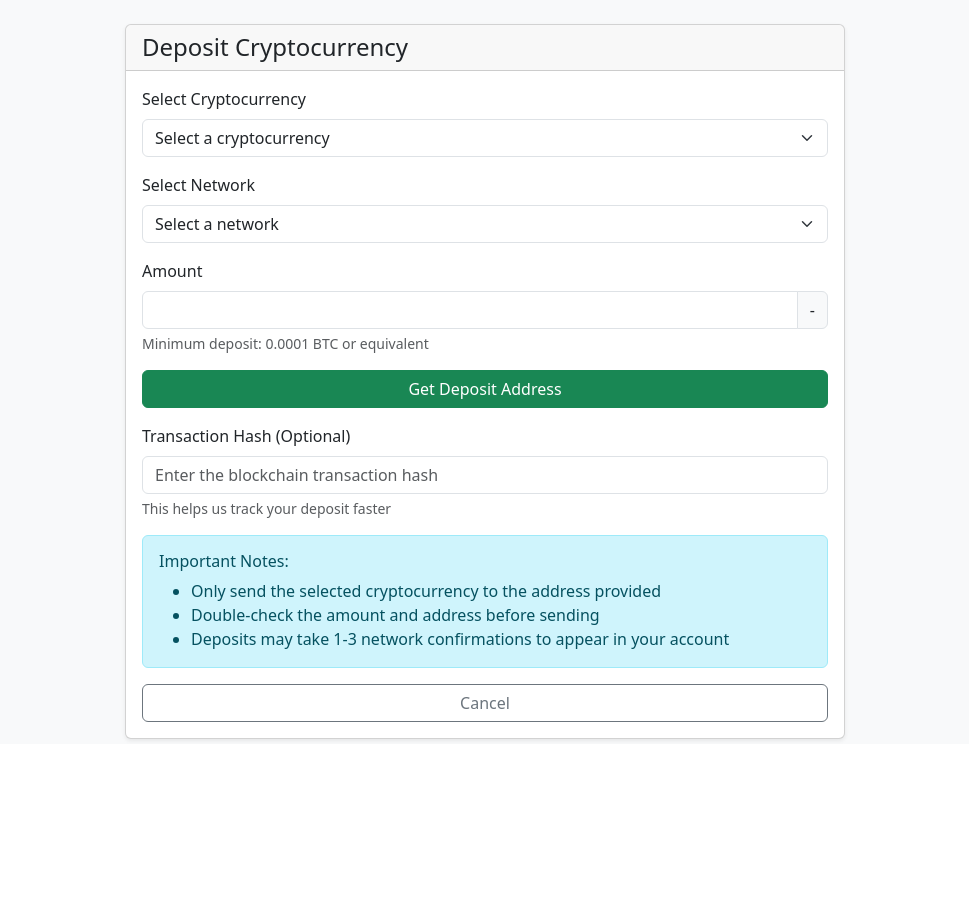
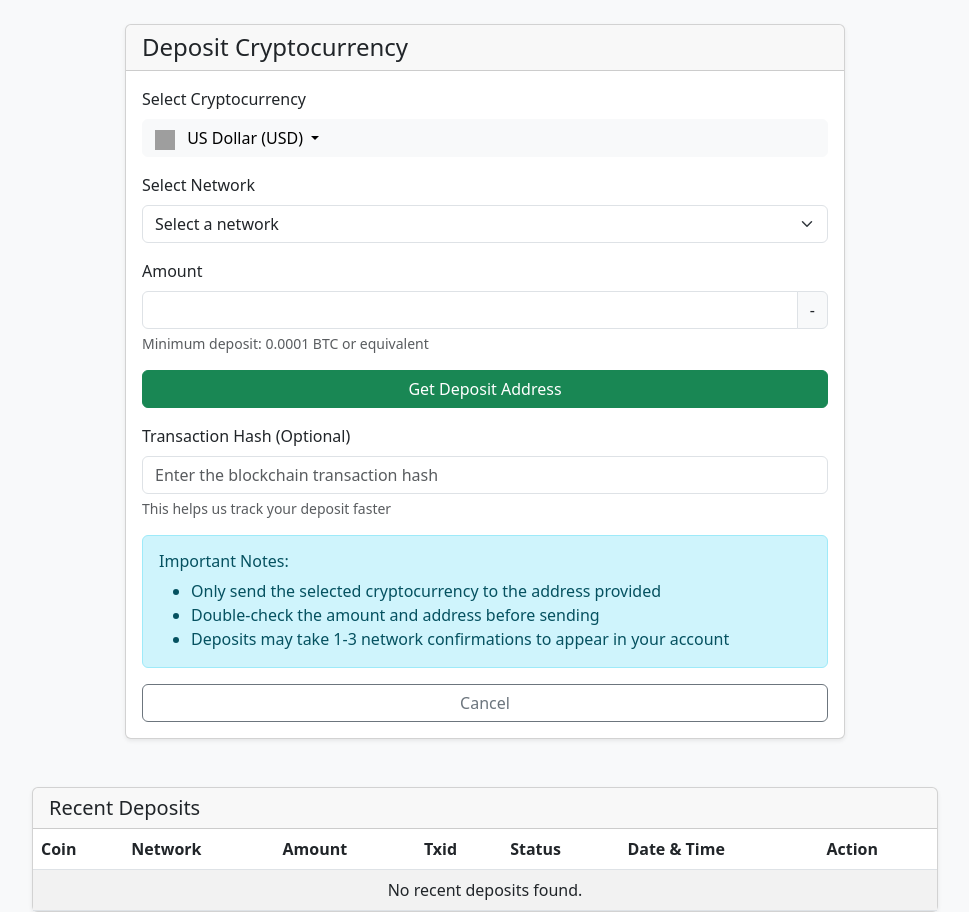
Before and after one commit to iyke497/Walletdashboard, a Flask app: template app/wallet/templates/wallet/deposit_crypto.html in a window 1280 px wide. Shown: the part 56-968 px from the top of the page, without its empty margins (155-1124 px from the left). Before the commit the page ends 798 px from the top, so only its background shows below. Run offline with Flask 3, Linux system fonts and the light colour scheme; the template is opened without the code that fills it: values that come from a table or form of the project are taken from there, others are empty; grey boxes are pictures that could not be loaded.

Commit message:
Recent deposits table with hardcoded icon

```diff
--- a/app/wallet/templates/wallet/deposit_crypto.html
+++ b/app/wallet/templates/wallet/deposit_crypto.html
@@ -12,15 +12,33 @@
         <div class="card-body">
           <form id="depositForm" method="POST" action="{{ url_for('wallet.deposit_crypto') }}">
             <div class="mb-3">
-              <label for="coinSelect" class="form-label">Select Cryptocurrency</label>
-              <select class="form-select" id="coinSelect" name="coin" required>
-                <option value="">Select a cryptocurrency</option>
-                {% for asset in crypto_assets %}
-                <option value="{{ asset.symbol }}" data-icon="{{ asset.icon }}">
-                  {{ asset.name }} ({{ asset.symbol }})
-                </option>
-                {% endfor %}
-              </select>
+              <label for="coinDropdown" class="form-label">Select Cryptocurrency</label>
+              <div class="dropdown">
+                <button class="btn btn-light dropdown-toggle w-100 text-start" type="button" id="coinDropdownBtn" data-bs-toggle="dropdown" aria-expanded="false">
+                  <img id="selectedCoinIcon" src="https://coin-images.coingecko.com/coins/images/4128/thumb/solana.png?1718769756" alt="Icon" style="width: 20px; height: 20px; margin-right: 8px;">
+                  <span id="selectedCoinText">{{ crypto_assets[0].name }} ({{ crypto_assets[0].symbol }})</span>
+                </button>
+                <ul class="dropdown-menu w-100" aria-labelledby="coinDropdownBtn" style="max-height: 300px; overflow-y: auto;">
+                  {% for asset in crypto_assets %}
+                    <li>
+                      <a class="dropdown-item d-flex align-items-center coin-option"
+                         href="#"
+                         data-id="{{ asset.id }}"
+                         data-symbol="{{ asset.symbol }}"
+                         data-icon="https://coin-images.coingecko.com/coins/images/4128/thumb/solana.png?1718769756"
+                         data-name="{{ asset.name }}">
+
+                        <img src="https://coin-images.coingecko.com/coins/images/4128/thumb/solana.png?1718769756"
+                             alt="{{ asset.symbol }} icon"
+                             style="width: 20px; height: 20px; margin-right: 8px;">
+
+                        {{ asset.name }} ({{ asset.symbol }})
+                      </a>
+                    </li>
+                  {% endfor %}
+                </ul>
+                <input type="hidden" id="coinSelect" name="coin" value="{{ crypto_assets[0].symbol }}">
+              </div>
             </div>
 
             <div class="mb-3">
@@ -113,6 +131,57 @@
     </div>
   </div>
 </div>
+
+<!-- Recent Deposits Table -->
+<div class="container mt-5">
+  <div class="row justify-content-center">
+    <div class="col-md-10">
+      <div class="card shadow-sm">
+        <div class="card-header">
+          <h5 class="mb-0">Recent Deposits</h5>
+        </div>
+        <div class="card-body p-0">
+          <div class="table-responsive">
+            <table class="table table-striped mb-0">
+              <thead>
+                <tr>
+                  <th>Coin</th>
+                  <th>Network</th>
+                  <th>Amount</th>
+                  <th>Txid</th>
+                  <th>Status</th>
+                  <th>Date & Time</th>
+                  <th>Action</th>
+                </tr>
+              </thead>
+              <tbody>
+                {% if recent_deposits and recent_deposits|length > 0 %}
+                  {% for tx in recent_deposits %}
+                  <tr>
+                    <td>{{ tx.asset.symbol }}</td>
+                    <td>{{ tx.asset.deposit_addresses[0].network.value if tx.asset.deposit_addresses and tx.asset.deposit_addresses[0].network else '-' }}</td>
+                    <td>{{ '%.8f'|format(tx.amount) }}</td>
+                    <td>
+                      {% if tx.external_tx_id %}
+                        <span style="font-size: 0.9em;">{{ tx.external_tx_id[:6] }}...{{ tx.external_tx_id[-6:] }}</span>
+                      {% else %}-{% endif %}
+                    </td>
+                    <td><span class="text-success">Completed</span></td>
+                    <td>{{ tx.timestamp.strftime('%Y-%m-%d %H:%M:%S') }}</td>
+                    <td><a href="#" class="btn btn-link btn-sm">Details</a></td>
+                  </tr>
+                  {% endfor %}
+                {% else %}
+                  <tr><td colspan="7" class="text-center">No recent deposits found.</td></tr>
+                {% endif %}
+              </tbody>
+            </table>
+          </div>
+        </div>
+      </div>
+    </div>
+  </div>
+</div>
 {% endblock %}
 
 {% block scripts %}
@@ -194,6 +263,22 @@ document.addEventListener('DOMContentLoaded', function() {
       this.innerHTML = originalText;
     }, 2000);
   });
+
+  // Custom dropdown for coin selection
+  document.querySelectorAll('.coin-option').forEach(function(item) {
+    item.addEventListener('click', function(e) {
+      e.preventDefault();
+      const icon = this.dataset.icon;
+      const symbol = this.dataset.symbol;
+      const name = this.dataset.name;
+
+      // Update selected display
+      document.getElementById('selectedCoinIcon').src = icon;
+      document.getElementById('selectedCoinText').textContent = `${name} (${symbol})`;
+      document.getElementById('coinSelect').value = symbol;
+      document.getElementById('assetSymbol').textContent = symbol;
+    });
+  });
 });
 </script>
 {% endblock %}
```
